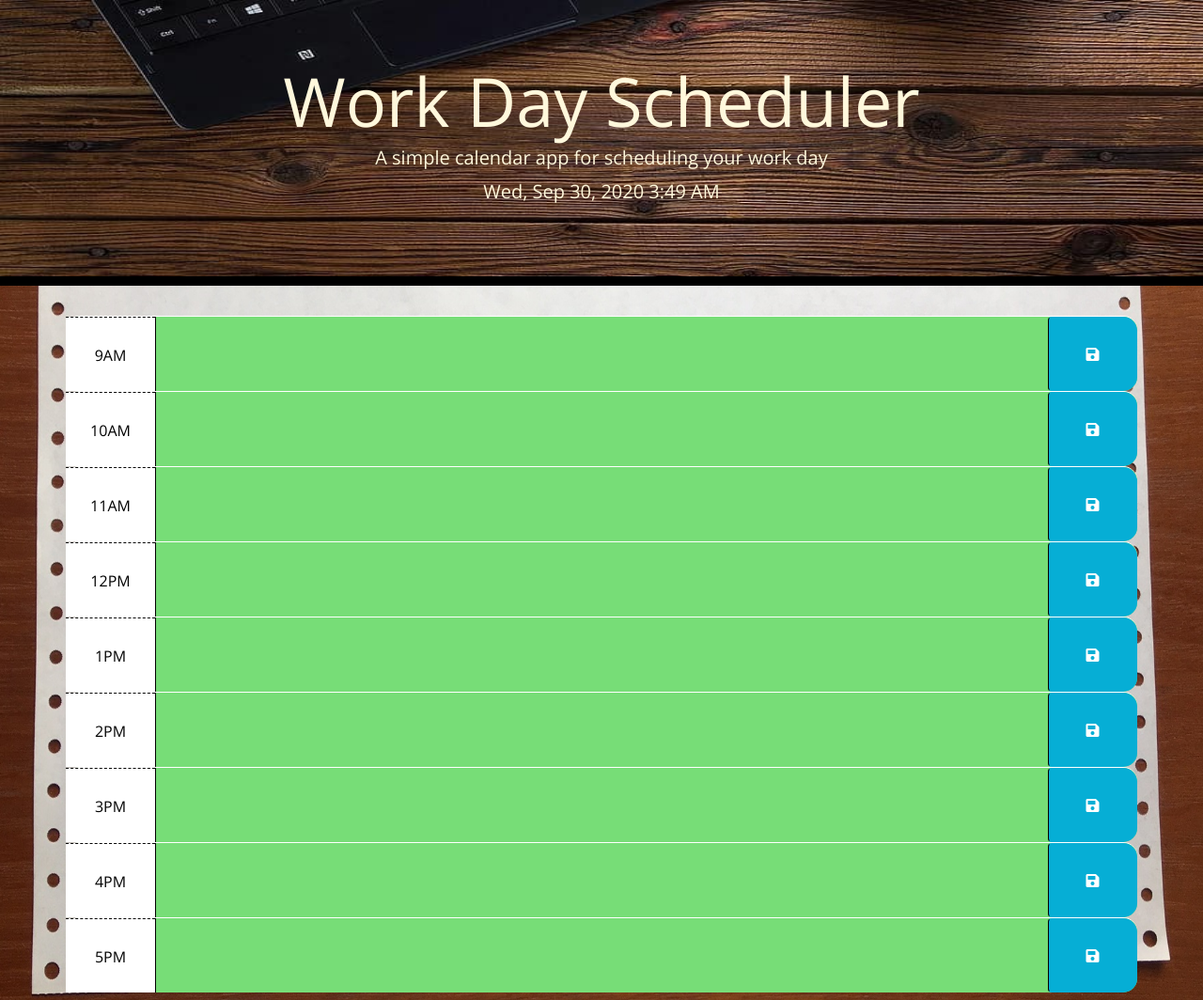
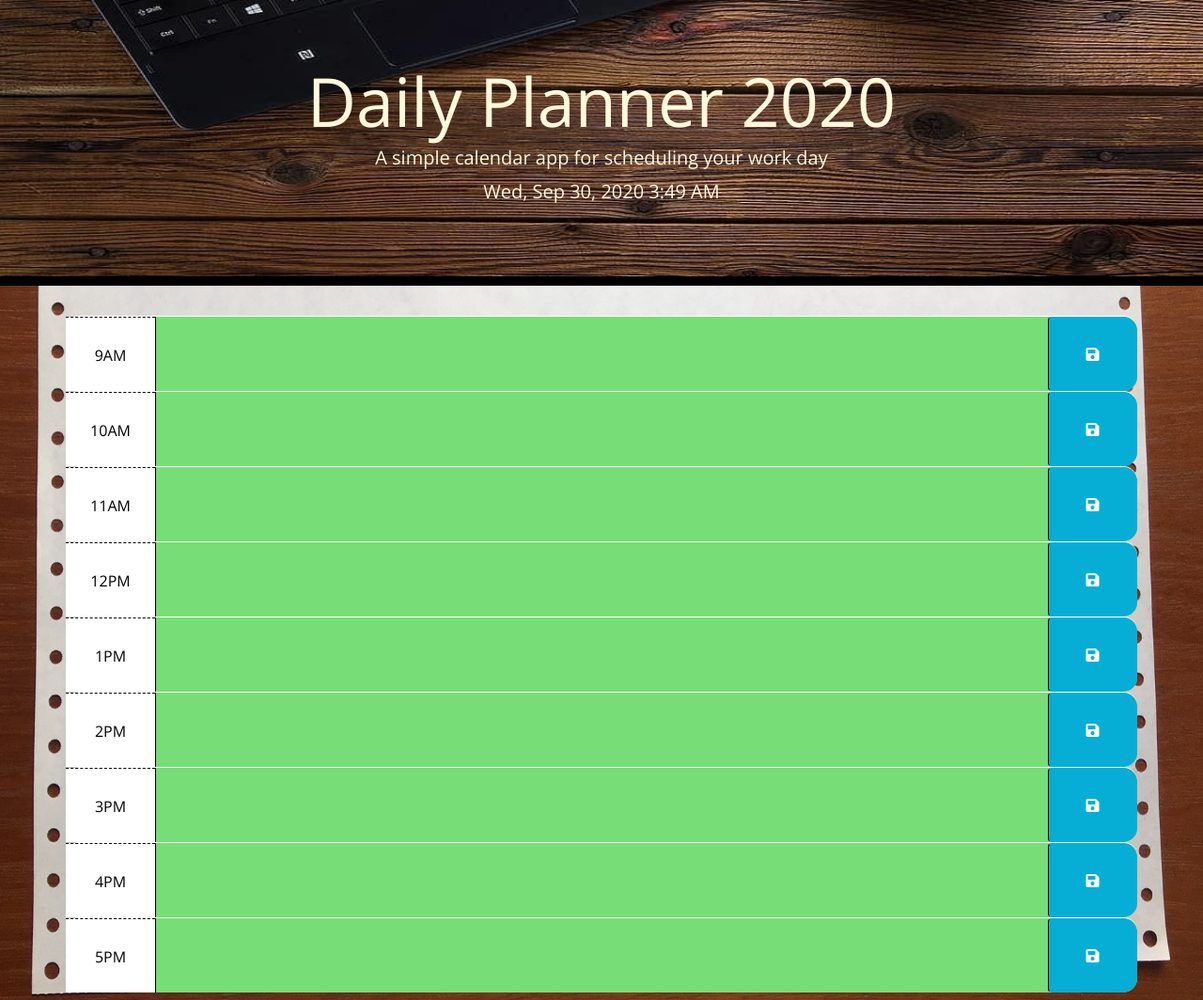
Before and after one commit to Piotr72us/daily-planner, a plain HTML site: page index.html in a window 1280 px wide. Shown: the top 1064 px of the page at 94% size. Drawn offline with nearby package versions, Linux system fonts and the light colour scheme.

Commit message:
updated branding - title

```diff
--- a/index.html
+++ b/index.html
@@ -19,12 +19,12 @@
       rel="stylesheet"
     />
     <link rel="stylesheet" href="style.css" />
-    <title>Work Day Scheduler</title>
+    <title>Daily Planner 2020</title>
   </head>
 
   <body>
     <header class="jumbotron">
-      <h1 class="display-3">Work Day Scheduler</h1>
+      <h1 class="display-3">Daily Planner 2020</h1>
       <p class="lead">A simple calendar app for scheduling your work day</p>
       <p id="currentDay" class="lead"></p>
 
```
